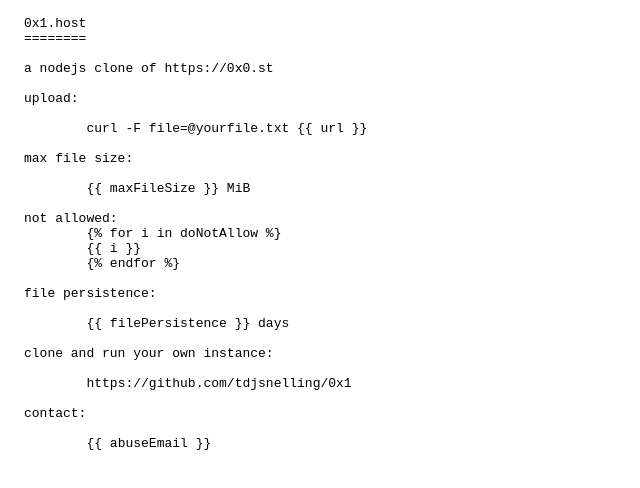
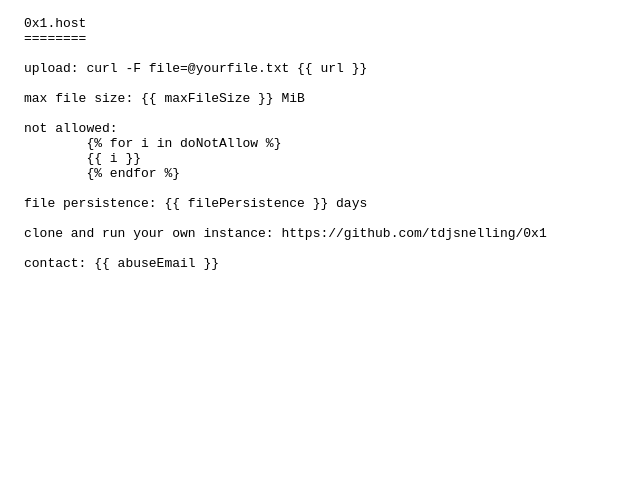
Before and after one commit to tdjsnelling/0x1, a website: page public/index.html in a window 1280 px wide. Shown: the whole page, without its empty margins (0-640 px from the left). Drawn offline with Linux system fonts and the light colour scheme.

Commit message:
change index page layout

```diff
--- a/public/index.html
+++ b/public/index.html
@@ -16,32 +16,20 @@
 0x1.host
 ========
 
-a nodejs clone of https://0x0.st
+upload: curl -F file=@yourfile.txt {{ url }}
 
-upload:
-
-	curl -F file=@yourfile.txt {{ url }}
-
-max file size:
-
-	{{ maxFileSize }} MiB
+max file size: {{ maxFileSize }} MiB
 
 not allowed:
 	{% for i in doNotAllow %}
 	{{ i }}
 	{% endfor %}
 
-file persistence:
+file persistence: {{ filePersistence }} days
 
-	{{ filePersistence }} days
+clone and run your own instance: https://github.com/tdjsnelling/0x1
 
-clone and run your own instance:
-
-	https://github.com/tdjsnelling/0x1
-
-contact:
-
-	{{ abuseEmail }}
+contact: {{ abuseEmail }}
 </pre>
 </body>
 </html>
```
